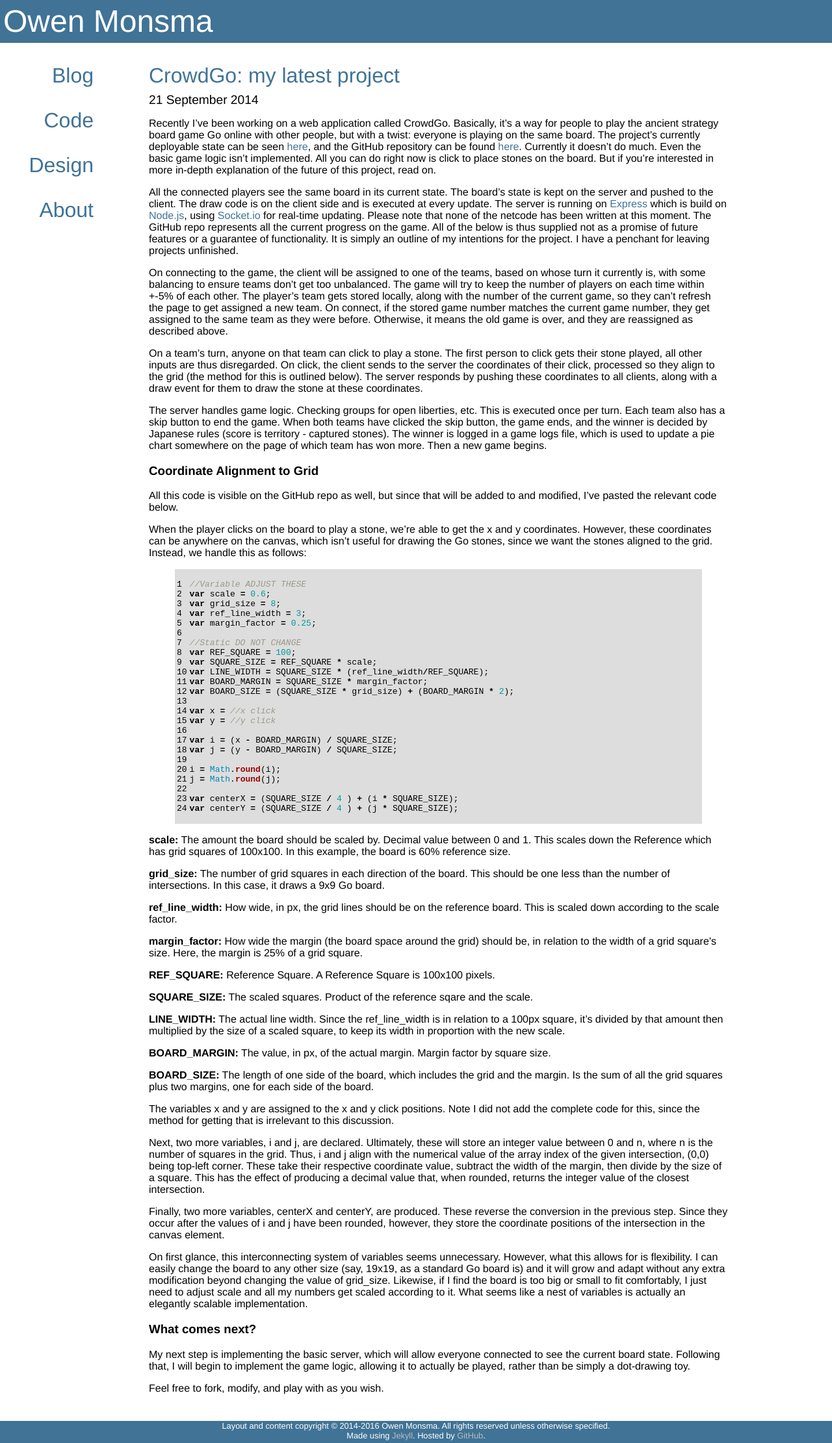
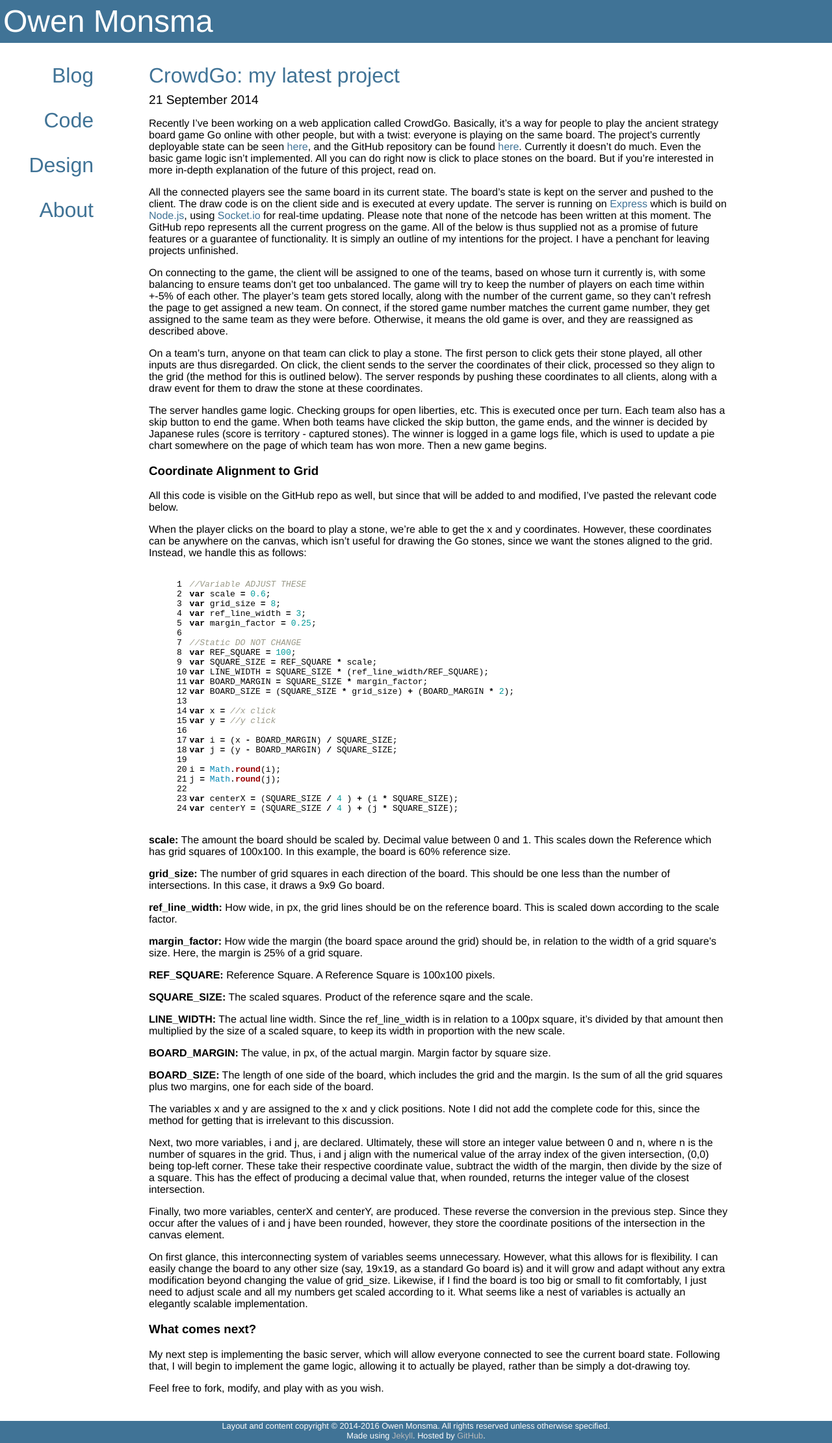
Before and after one commit to darkfire613/darkfire613.github.io, a Jekyll site: the page built from _posts/2014-09-21-crowdGo&#58;-my-latest-project.md, in a window 1280 px wide. Shown: the whole page at 65% size. Built offline with Jekyll 4.4.1, drawn with Linux system fonts in a browser that asks for light colours.

Commit message:
updating css

```diff
--- a/css/main.css
+++ b/css/main.css
@@ -62,9 +62,14 @@
   font-weight: normal;
 }
 
+/* code snippets */
+
 code{
+  background-color: #ddd;
+}
+
+pre{
   display: block;
-  background-color: #ddd;
 }
 
 /* header */
```
